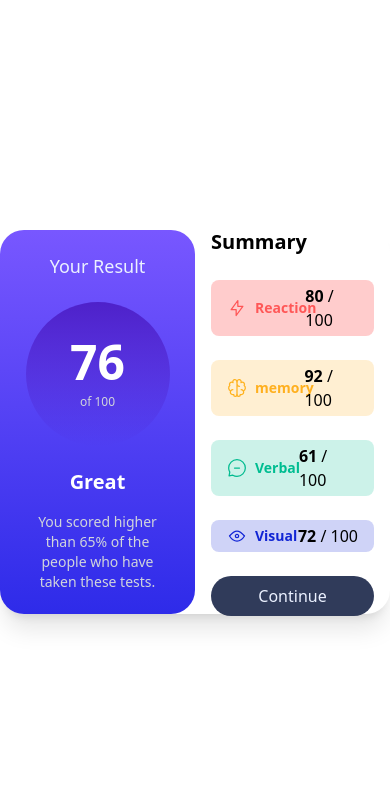
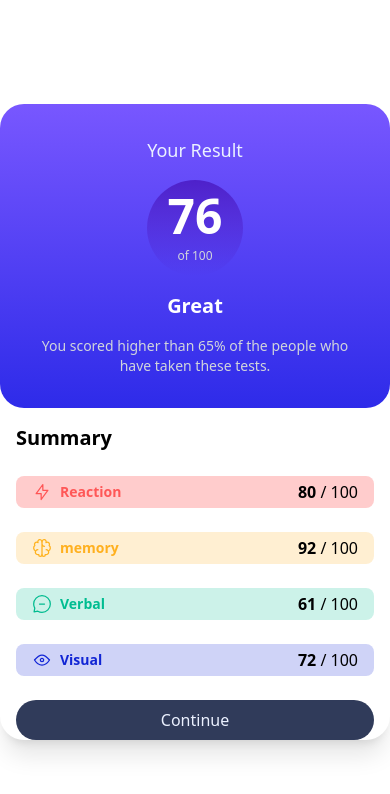
Before and after one commit to Hassnaedh/results-summary-component, a website: page index.html in a window 390 px wide. Drawn offline with Linux system fonts and the light colour scheme.

Commit message:
configure the mobile design

```diff
--- a/index.html
+++ b/index.html
@@ -8,24 +8,25 @@
   <title>Results summary component</title>
 </head>
 <body class="font-body">
-  <div class="flex items-center justify-center min-h-screen bg-white">
-    <div class="flex max-w-lg bg-white shadow-xl h-96 rounded-3xl">
+<div class="flex items-center justify-center min-h-screen bg-white">
+  <div class="flex bg-white shadow-xl md:max-w-lg md:h-96 rounded-3xl">
+    <div class="grid grid-cols-1 gap-4 md:grid-cols-2">
       <!-- first part -->
-      <div class="flex flex-col items-center w-1/2 px-4 justify-evenly bg-gradient-to-b from-light-slate-blue to-light-royal-blue rounded-3xl">
+      <div class="flex flex-col items-center w-full gap-4 px-4 py-8 md:justify-center bg-gradient-to-b from-light-slate-blue to-light-royal-blue rounded-3xl">
         <h4 class="text-lg font-normal text-pale-blue">Your Result</h4>
-        <div class="flex flex-col items-center justify-center gap-2 rounded-full w-36 h-36 bg-gradient-to-b from-violet-blue to-persian-blue">
+        <div class="flex flex-col items-center justify-center w-24 h-24 gap-2 rounded-full md:w-36 md:h-36 bg-gradient-to-b from-violet-blue to-persian-blue">
           <p class="text-5xl font-semibold text-white">76</p>
           <span class="text-xs text-gray-300">of 100</span>
         </div>
         <div class="flex flex-col gap-4 px-4 text-center">
-            <h4 class="text-xl font-semibold text-white">Great</h4>
-            <p class="text-sm text-center text-gray-300"> You scored higher than 65% of the people who have taken these tests.</p>
+          <h4 class="text-xl font-semibold text-white">Great</h4>
+          <p class="text-sm text-center text-gray-300"> You scored higher than 65% of the people who have taken these
+            tests.</p>
         </div>
-
       </div>
       <!-- end of first part -->
       <!-- second part -->
-      <div class="flex flex-col justify-center w-1/2 gap-6 px-4">
+      <div class="flex flex-col justify-center w-full gap-6 px-4">
         <h1 class="text-xl font-semibold">Summary</h1>
         <ul>
           <li class="flex items-center justify-between px-4 py-1 rounded-lg bg-light-red-light">
@@ -40,7 +41,7 @@
           <li class="flex items-center justify-between px-4 py-1 rounded-lg bg-orangey-yellow-light">
             <div class="flex items-center gap-2">
               <img src="./assets/images/icon-memory.svg" alt="memory">
-            <p class="text-sm font-semibold text-orangey-yellow-normal">memory</p>
+              <p class="text-sm font-semibold text-orangey-yellow-normal">memory</p>
             </div>
             <div><span class="font-semibold">92</span> / 100</div>
           </li>
@@ -49,7 +50,7 @@
           <li class="flex items-center justify-between px-4 py-1 rounded-lg bg-green-teal-light">
             <div class="flex items-center gap-2">
               <img src="./assets/images/icon-verbal.svg" alt="Verbal">
-            <p class="text-sm font-semibold text-green-teal-normal">Verbal</p>
+              <p class="text-sm font-semibold text-green-teal-normal">Verbal</p>
             </div>
             <div><span class="font-semibold">61</span> / 100</div>
           </li>
@@ -58,16 +59,18 @@
           <li class="flex items-center justify-between px-4 py-1 rounded-lg bg-cobalt-blue-light">
             <div class="flex items-center gap-2">
               <img src="./assets/images/icon-visual.svg" alt="Visual">
-            <p class="text-sm font-semibold text-cobalt-blue-normal">Visual</p>
+              <p class="text-sm font-semibold text-cobalt-blue-normal">Visual</p>
             </div>
             <div><span class="font-semibold">72</span> / 100</div>
           </li>
         </ul>
-        <button class="px-4 py-2 bg-dark-gray-blue text-pale-blue rounded-3xl hover:bg-gradient-to-b from-light-slate-blue to-light-royal-blue">Continue</button>
+        <button
+          class="px-4 py-2 bg-dark-gray-blue text-pale-blue rounded-3xl hover:bg-gradient-to-b from-light-slate-blue to-light-royal-blue">Continue</button>
       </div>
       <!-- end of second part -->
     </div>
   </div>
+</div>
 
 
 
```
Also changed, not shown: output.css.
